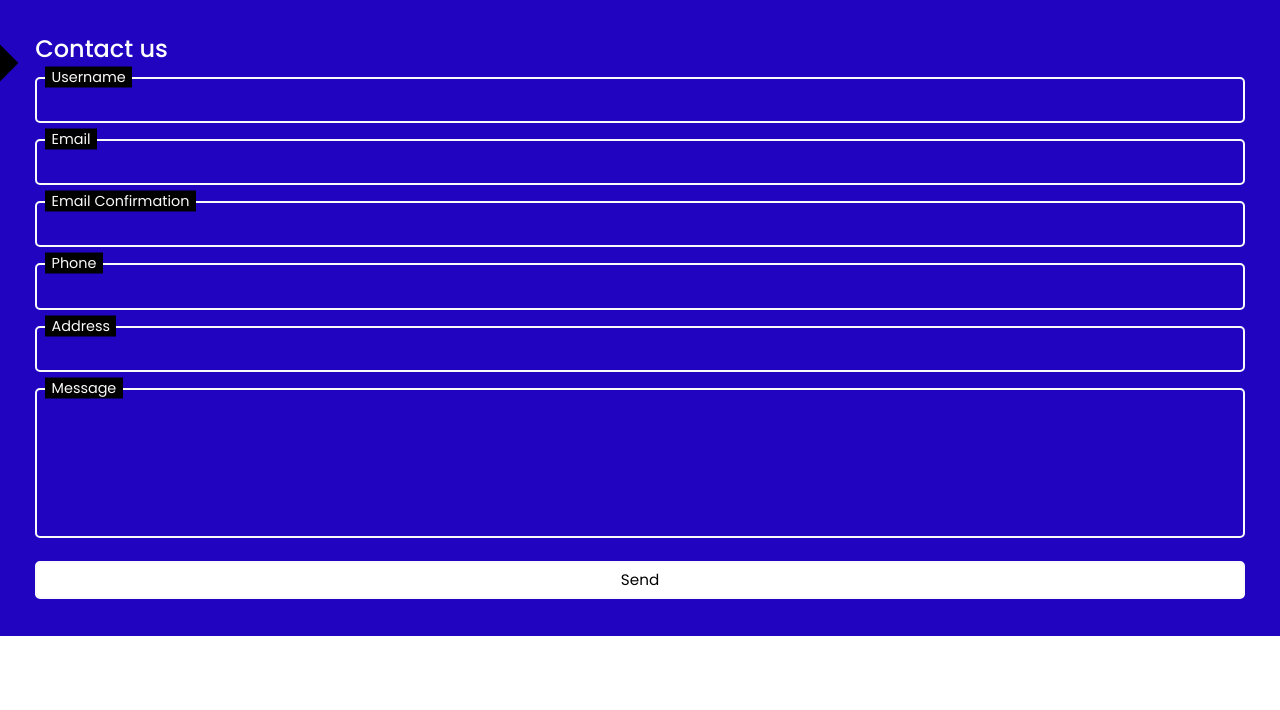
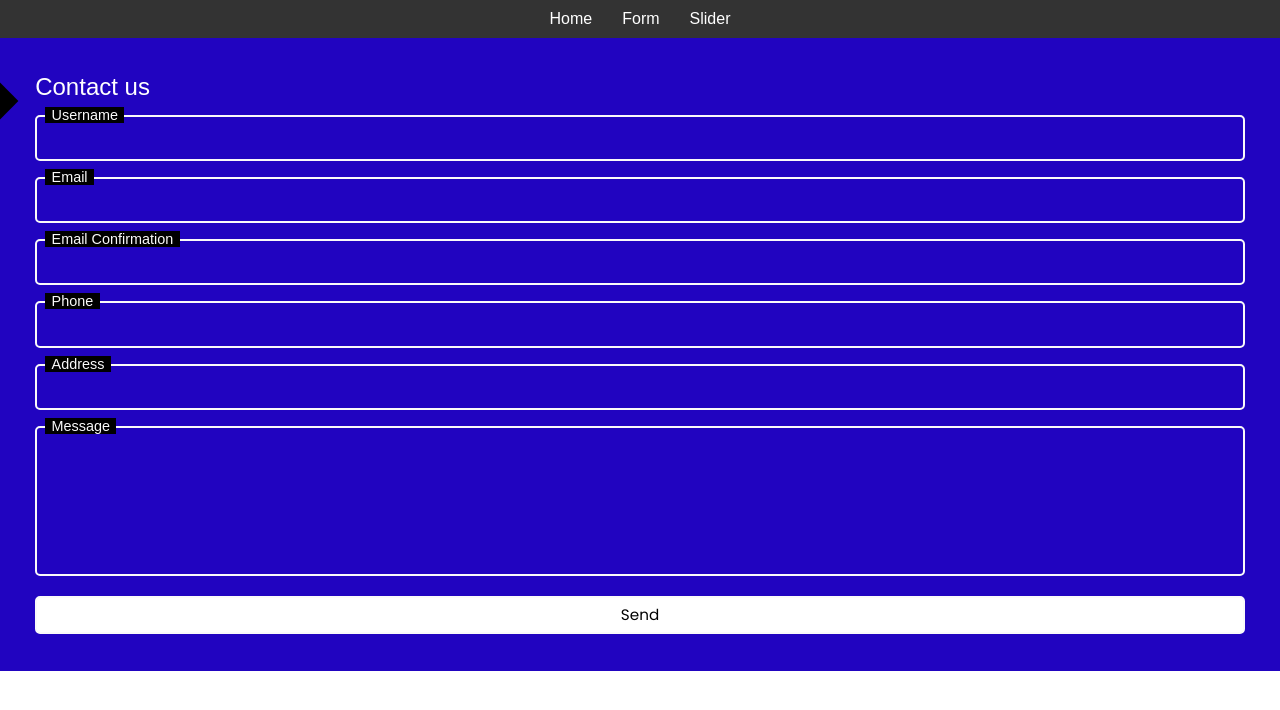
Before and after one commit to Alex-fatou/JavaScript-Actions, a plain HTML site: page form/index.html in a window 1280 px wide. Drawn offline with Linux system fonts and the light colour scheme.

Commit message:
Ready project

```diff
--- a/Slider/style/style.css
+++ b/Slider/style/style.css
@@ -66,3 +66,46 @@ label {
     font-size: 16px;
     font-weight: bold;
 }
+
+/* css menu */
+body {
+    font-family: Arial, sans-serif;
+    margin: 0;
+    padding: 0;
+    height: 100vh;
+    display: flex;
+    flex-direction: column;
+}
+
+.menu {
+    width: 100%;
+    background-color: #333;
+    padding: 10px 0;
+    text-align: center;
+}
+
+.menu ul {
+    list-style: none;
+    padding: 0;
+    margin: 0;
+    display: flex;
+    justify-content: center;
+}
+
+.menu ul li {
+    margin: 0 15px;
+}
+
+.menu ul li a {
+    color: white;
+    text-decoration: none;
+}
+
+.content {
+    flex: 1;
+    display: flex;
+    align-items: center;
+    justify-content: center;
+    font-size: 24px;
+    background-color: #f4f4f4;
+}
--- a/form/index-form.html
+++ b/form/index.html
@@ -4,12 +4,21 @@
 <head>
   <meta charset="UTF-8">
   <meta name="viewport" content="width=device-width, initial-scale=1.0">
-  <title>Document</title>
+  <title>Form</title>
   <script src="./scripts/scripts.js" defer></script>
   <link rel="stylesheet" href="./style/style.css">
 </head>
 
 <body>
+
+  <!-- menu -->
+  <nav class="menu">
+    <ul>
+      <li><a href="/index.html">Home</a></li>
+      <li><a href="/form/index.html">Form</a></li>
+      <li><a href="/Slider/index.html">Slider</a></li>
+    </ul>
+  </nav>
 
   <div class="contact-form">
 
--- a/form/style/style.css
+++ b/form/style/style.css
@@ -152,3 +152,46 @@ textarea.input {
 .hidden {
   display: none;
 }
+
+/* css menu */
+body {
+  font-family: Arial, sans-serif;
+  margin: 0;
+  padding: 0;
+  height: 100vh;
+  display: flex;
+  flex-direction: column;
+}
+
+.menu {
+  width: 100%;
+  background-color: #333;
+  padding: 10px 0;
+  text-align: center;
+}
+
+.menu ul {
+  list-style: none;
+  padding: 0;
+  margin: 0;
+  display: flex;
+  justify-content: center;
+}
+
+.menu ul li {
+  margin: 0 15px;
+}
+
+.menu ul li a {
+  color: white;
+  text-decoration: none;
+}
+
+.content {
+  flex: 1;
+  display: flex;
+  align-items: center;
+  justify-content: center;
+  font-size: 24px;
+  background-color: #f4f4f4;
+}
--- /dev/null
+++ b/style.css
@@ -0,0 +1,36 @@
+body {
+    display: flex;
+    font-family: Arial, sans-serif;
+    margin: 0;
+    padding: 0;
+    height: 100vh;
+}
+
+.menu {
+    width: 200px;
+    background-color: #333;
+    padding: 20px;
+    color: white;
+}
+
+.menu ul {
+    list-style: none;
+    padding: 0;
+}
+
+.menu ul li {
+    margin: 10px 0;
+}
+
+.menu ul li a {
+    color: white;
+    text-decoration: none;
+}
+
+.content {
+    flex: 1;
+    display: flex;
+    align-items: center;
+    justify-content: center;
+    font-size: 24px;
+}
```
Also changed, not shown: Slider/index.html (renamed from Slider/index-slide.html, +9 -0 lines), index.html (added, +24 -0 lines).
